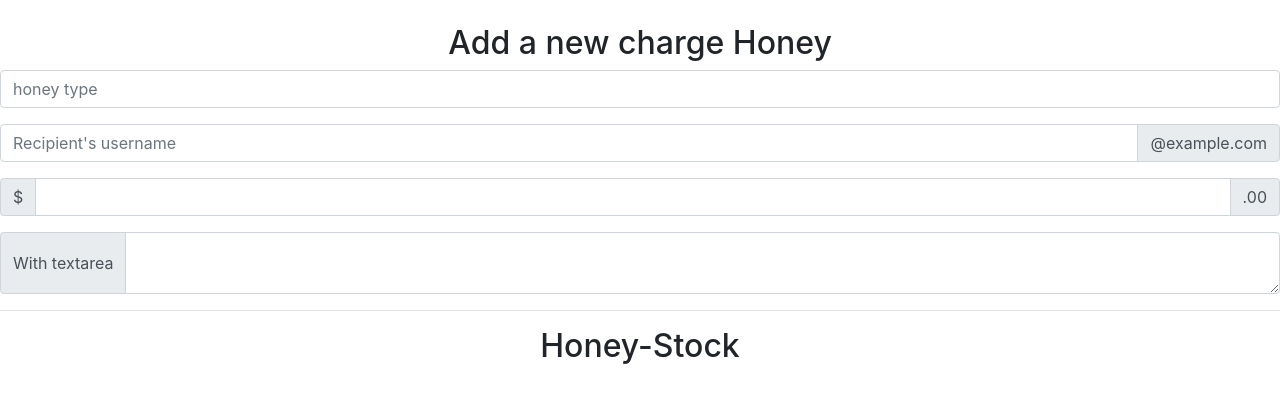
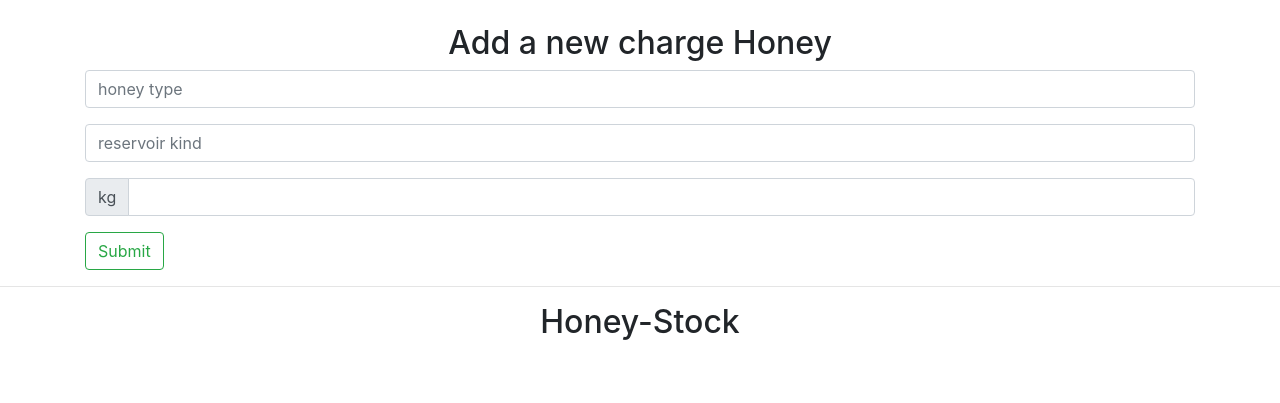
Before and after one commit to HAUDRAUFHAUN/BeeBase, a Flask app: page /honey in a window 1280 px wide. Shown: the part 66-469 px from the top of the page. Run offline with Flask 2, Linux system fonts and the light colour scheme; some libraries are stand-ins or nearby versions.

Commit message:
edit Add form

```diff
--- a/templates/honey.html
+++ b/templates/honey.html
@@ -4,35 +4,30 @@
 
 {% block body %}
 <h2 align="center">Add a new charge Honey</h2>
+<div class="container">
+    <!-- Content here -->
     <div class="input-group mb-3">
         <input type="text" class="form-control" placeholder="honey type" aria-label="Honeytype"
             aria-describedby="basic-addon1">
     </div>
 
     <div class="input-group mb-3">
-    <input type="text" class="form-control" placeholder="Recipient's username" aria-label="Recipient's username"
+        <input type="text" class="form-control" placeholder="reservoir kind" aria-label="reservoir kind"
             aria-describedby="basic-addon2">
-    <div class="input-group-append">
-        <span class="input-group-text" id="basic-addon2">@example.com</span>
-    </div>
+
     </div>
 
     <div class="input-group mb-3">
         <div class="input-group-prepend">
-        <span class="input-group-text">$</span>
+            <span class="input-group-text">kg</span>
         </div>
         <input type="text" class="form-control" aria-label="Amount (to the nearest dollar)">
-    <div class="input-group-append">
-        <span class="input-group-text">.00</span>
-    </div>
+
     </div>
 
-<div class="input-group">
-    <div class="input-group-prepend">
-        <span class="input-group-text">With textarea</span>
+    <button type="button" class="btn btn-outline-success">Submit</button>
 </div>
-    <textarea class="form-control" aria-label="With textarea"></textarea>
-</div>
+
 <hr>
 <div class="container-fluid">
     <h2 align="center">Honey-Stock</h2>
```
Lines whose indentation alone changed are shown as unchanged.
